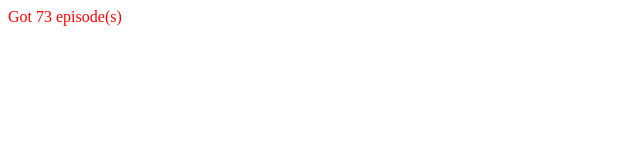
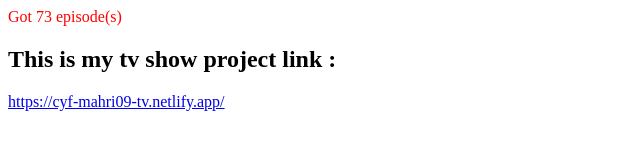
Before and after one commit to mahri09/tv-show-dom-project, a plain HTML site: page index.html in a window 1280 px wide. Shown: the whole page, without its empty margins (0-640 px from the left). Drawn offline with Linux system fonts and the light colour scheme.

Commit message:
added new link to tv show repo which is created in netlify

```diff
--- a/index.html
+++ b/index.html
@@ -10,7 +10,10 @@
 
   <body>
     <div id="root"></div>
-
+    <h2>This is my tv show project link :</h2>
+    <a href="https://cyf-mahri09-tv.netlify.app/"
+      >https://cyf-mahri09-tv.netlify.app/</a
+    >
     <!-- Loads a provided function called getAllEpisodes() which returns all episodes -->
     <script src="episodes.js"></script>
 
```
